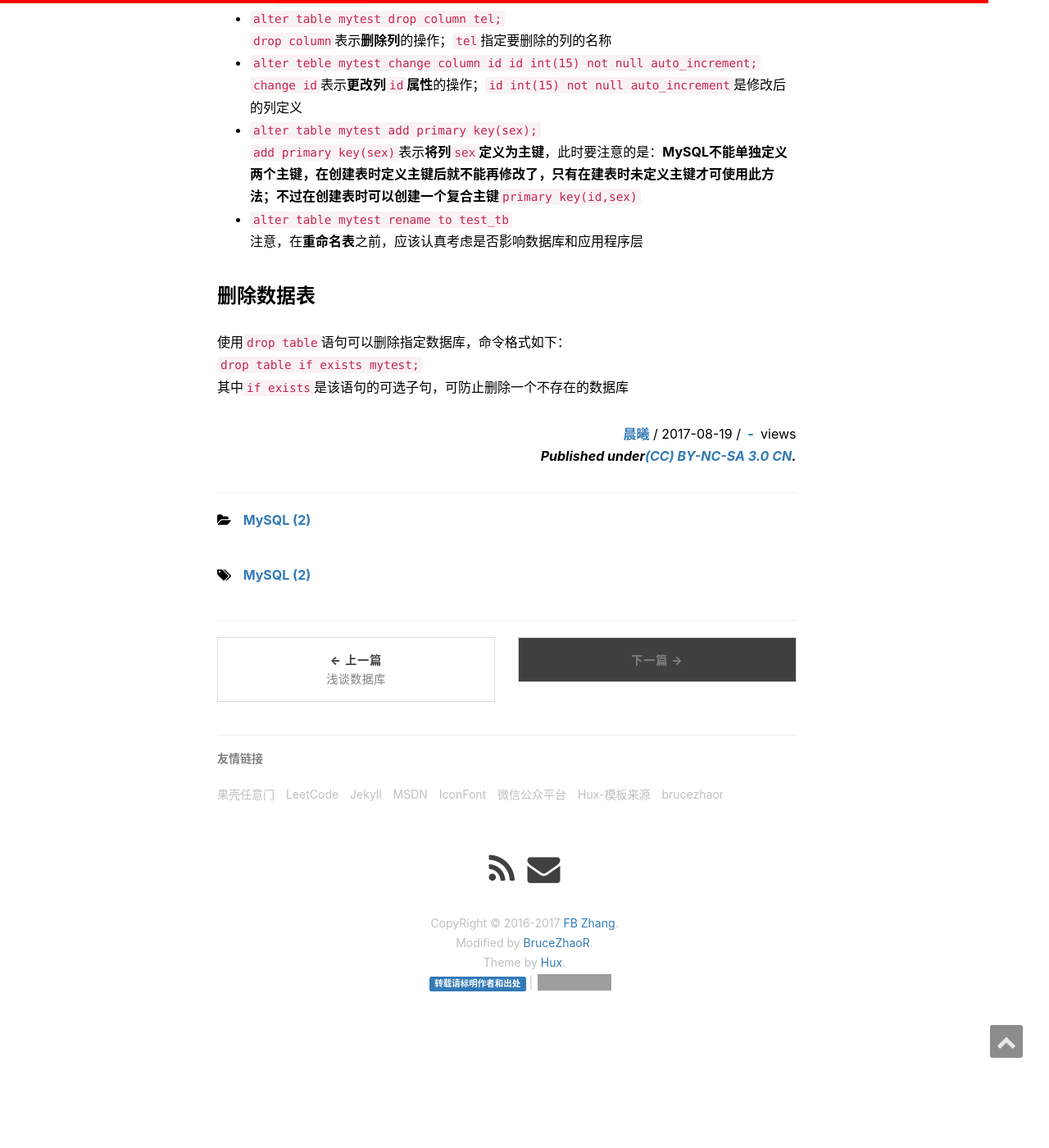
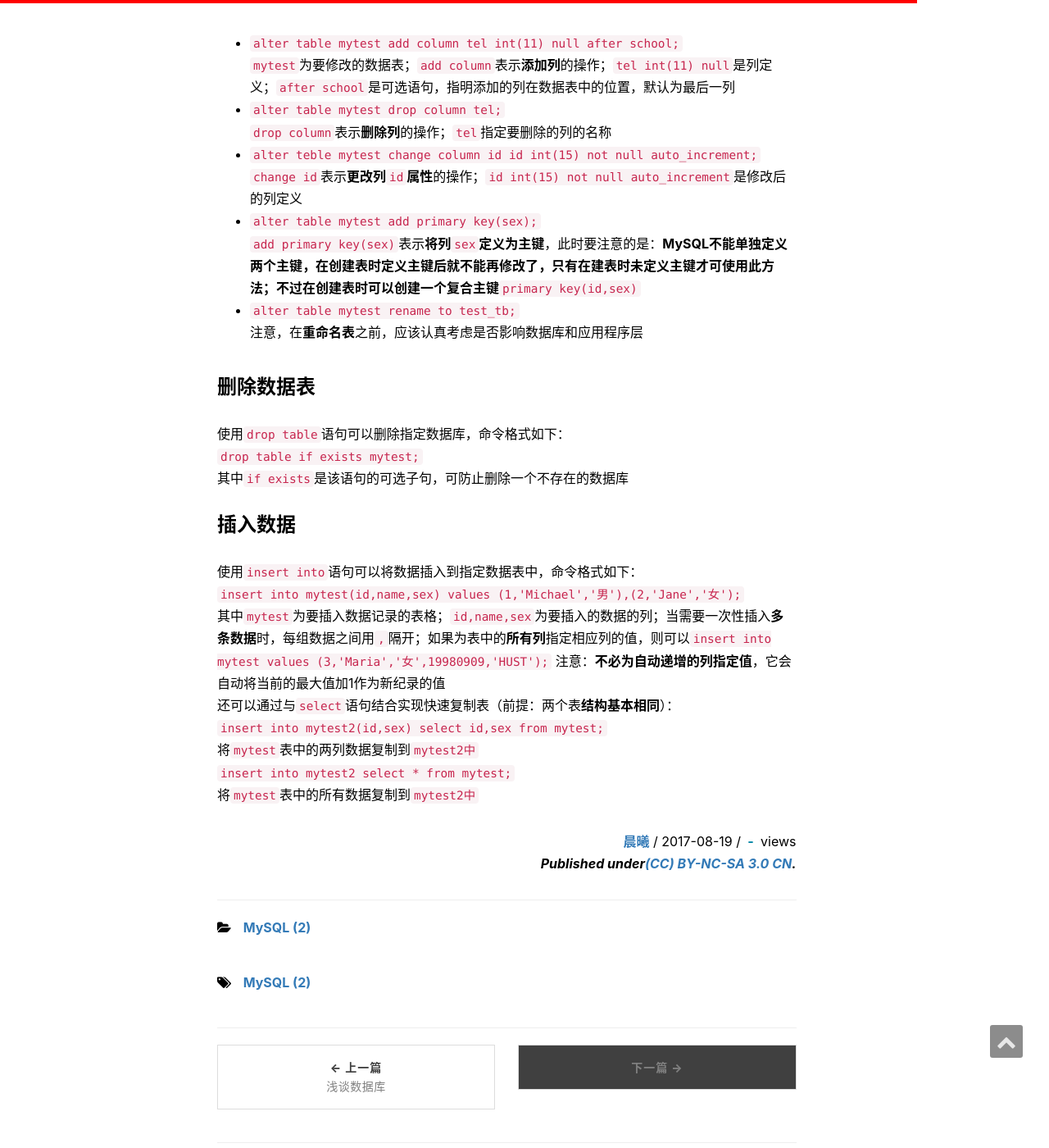
Before and after one commit to zfb132/zfb132.github.com, a Jekyll site: the page built from _posts/2017-08-19-mysql_first_fundament.md, in a window 1280 px wide and 1400 px high, scrolled down 6072 px. Shown: the whole window at 82% size. Built offline with Jekyll 4.4.1, drawn with Linux system fonts in a browser that asks for light colours; nearby versions of some CDN libraries; comment, search, counter and statistics services are not loaded; some of the changed text lies outside the part shown; grey boxes are pictures that could not be loaded.

Commit message:
添加文章内容

````diff
--- a/_posts/2017-08-19-mysql_first_fundament.md
+++ b/_posts/2017-08-19-mysql_first_fundament.md
@@ -161,6 +161,8 @@ mysql> describe mytest;
 +----------+-------------------+------+-----+---------+----------------+
 5 rows in set (0.01 sec)
 ```
+**另外，也可复制其他表结构来创建一个新表**：
+`create table mytest2 like mytest;`
 ### 修改表结构
 使用`alter table`来更改现有表的结构，可用来**添加列，删除列，更改列的数据类型，添加主键，重命名表等等**，命令格式举例如下：
 
@@ -172,10 +174,20 @@ mysql> describe mytest;
 `change id`表示**更改列**`id`**属性**的操作；`id int(15) not null auto_increment`是修改后的列定义
 * `alter table mytest add primary key(sex);`
 `add primary key(sex)`表示**将列**`sex`**定义为主键**，此时要注意的是：**MySQL不能单独定义两个主键，在创建表时定义主键后就不能再修改了，只有在建表时未定义主键才可使用此方法；不过在创建表时可以创建一个复合主键**`primary key(id,sex)`
-* `alter table mytest rename to test_tb`
+* `alter table mytest rename to test_tb;`
 注意，在**重命名表**之前，应该认真考虑是否影响数据库和应用程序层
 
 ### 删除数据表
 使用`drop table`语句可以删除指定数据库，命令格式如下：
 `drop table if exists mytest;`
 其中`if exists`是该语句的可选子句，可防止删除一个不存在的数据库
+### 插入数据
+使用`insert into`语句可以将数据插入到指定数据表中，命令格式如下：
+`insert into mytest(id,name,sex) values (1,'Michael','男'),(2,'Jane','女');`
+其中`mytest`为要插入数据记录的表格；`id,name,sex`为要插入的数据的列；当需要一次性插入**多条数据**时，每组数据之间用`,`隔开；如果为表中的**所有列**指定相应列的值，则可以`insert into mytest values (3,'Maria','女',19980909,'HUST');`
+注意：**不必为自动递增的列指定值**，它会自动将当前的最大值加1作为新纪录的值
+还可以通过与`select`语句结合实现快速复制表（前提：两个表**结构基本相同**）：
+`insert into mytest2(id,sex) select id,sex from mytest;`
+将`mytest`表中的两列数据复制到`mytest2中`
+`insert into mytest2 select * from mytest;`
+将`mytest`表中的所有数据复制到`mytest2中`
````
